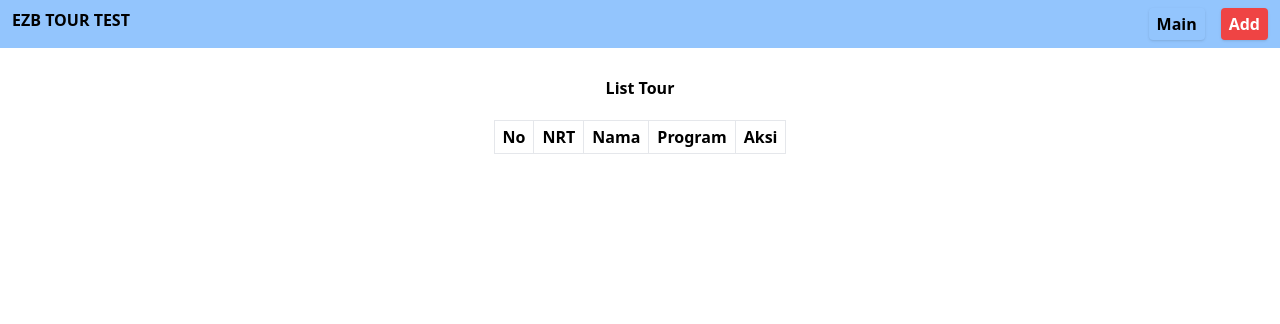
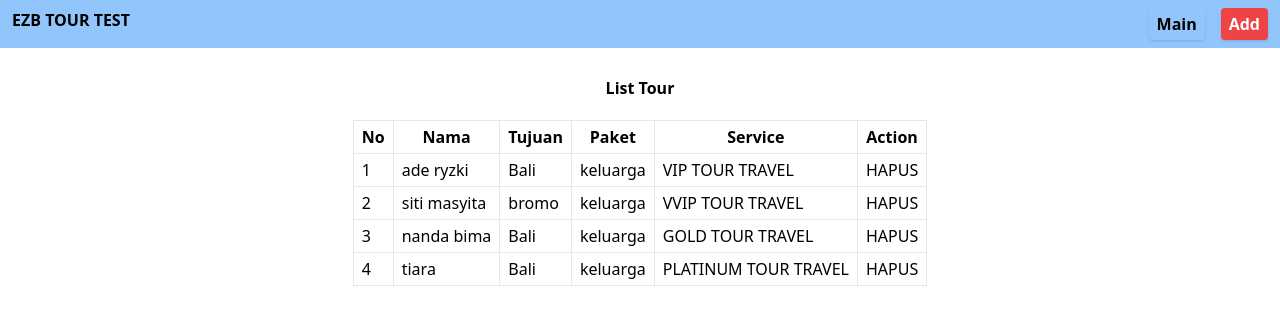
Before and after one commit to ade-ryzki/test-ezb, a Vue app: page / in a window 1280 px wide. Shown: the top 324 px of the page. Built offline with nearby package versions, Linux system fonts and the light colour scheme.

Commit message:
fix error get

```diff
--- a/src/App.vue
+++ b/src/App.vue
@@ -5,7 +5,7 @@
       EZB TOUR TEST
     </div>
     <div>
-      <menu-button @click="setActivePage('show-main')" :class="[activePage === 'show-main' ? 'text-black' : 'bg-red-500 text-white']">Main</menu-button>
+      <menu-button @click="setActivePage('show-mains')" :class="[activePage === 'show-mains' ? 'text-black' : 'bg-red-500 text-white']">Main</menu-button>
         <span class="mx-2"></span>
       <menu-button @click="setActivePage('input-main')" :class="[activePage === 'input-main' ? 'text-black' : 'bg-red-500 text-white']" >Add</menu-button>
     </div>
@@ -17,49 +17,48 @@
 </template>
 
 <script>
-import inputMain from './components/InputMain.vue'
-import showMain from './components/ShowMain.vue'
+import InputMain from './components/InputMain.vue'
+import ShowMains from './components/ShowMains.vue'
 
 export default{
   components: {
-    inputMain,
-    showMain
+    InputMain,
+    ShowMains
   },
   data(){
     return{
-      activePage: 'show-main',
-      list: [
+      activePage: 'show-mains',
+      mains: [
         {
-          npm: '132456',
-          nama: 'ade ryzki',
-          program: 'VIP TOUR TRAVEL'
+          name: 'ade ryzki',
+          tujuan: 'Bali',
+          paket: 'keluarga',
+          service: 'VIP TOUR TRAVEL'
         },
         {
-          npm: '11223345',
-          nama: 'tiara geralldine',
-          program: 'VIP TOUR TRAVEL'
+          name: 'siti masyita',
+          tujuan: 'bromo',
+          paket: 'keluarga',
+          service: 'VVIP TOUR TRAVEL'
         },
         {
-          npm: '2211325',
-          nama: 'ade ryzki',
-          program: 'GOLD TOUR TRAVEL'
+          name: 'nanda bima',
+          tujuan: 'Bali',
+          paket: 'keluarga',
+          service: 'GOLD TOUR TRAVEL'
         },
         {
-          npm: '66532546',
-          nama: 'diyan',
-          program: 'SILVER TOUR TRAVEL'
-        },
-        {
-          npm: '4562542',
-          nama: 'heri',
-          program: 'GOLD TOUR TRAVEL'
+          name: 'tiara',
+          tujuan: 'Bali',
+          paket: 'keluarga',
+          service: 'PLATINUM TOUR TRAVEL'
         },
       ]
     }
   },
   provide(){
     return{
-      main: this.main
+      mains: this.mains
     }
   },
   methods: {
--- a/src/components/ShowMain.vue
+++ /dev/null
@@ -1,29 +0,0 @@
-<template>
-    <title-page>List Tour</title-page>
-    <table class="border border-collapse mx-auto">
-        <thead>
-            <tr>
-                <th-table>No</th-table>
-                <th-table>NRT</th-table>
-                <th-table>Nama</th-table>
-                <th-table>Program</th-table>
-                <th-table>Aksi</th-table>
-            </tr>
-        </thead>
-        <tbody>
-            <tr v-for="mainn in main" :key="mainn.npm">
-                <td-table>1</td-table>
-                <td-table>{{mainn.npm}}</td-table>
-                <td-table>{{ mainn.nama }}</td-table>
-                <td-table>{{mainn.program}}</td-table>
-                <td-table>HAPUS</td-table>
-            </tr>
-        </tbody>
-    </table>
-</template>
-
-<script>
-export default{
-    inject: ['main']
-}
-</script>
--- /dev/null
+++ b/src/components/ShowMains.vue
@@ -0,0 +1,31 @@
+<template>
+    <title-page>List Tour</title-page>
+    <table class="border border-collapse mx-auto">
+        <thead>
+            <tr>
+                <th-table>No</th-table>
+                <th-table>Nama</th-table>
+                <th-table>Tujuan</th-table>
+                <th-table>Paket</th-table>
+                <th-table>Service</th-table>
+                <th-table>Action</th-table>
+            </tr>
+        </thead>
+        <tbody>
+            <tr v-for="(main, index) in mains" :key="main.name">
+                <td-table>{{index +1}}</td-table>
+                <td-table>{{main.name}}</td-table>
+                <td-table>{{ main.tujuan }}</td-table>
+                <td-table>{{main.paket}}</td-table>
+                <td-table>{{main.service}}</td-table>
+                <td-table>HAPUS</td-table>
+            </tr>
+        </tbody>
+    </table>
+</template>
+
+<script>
+export default{
+    inject: ['mains']
+}
+</script>
```
